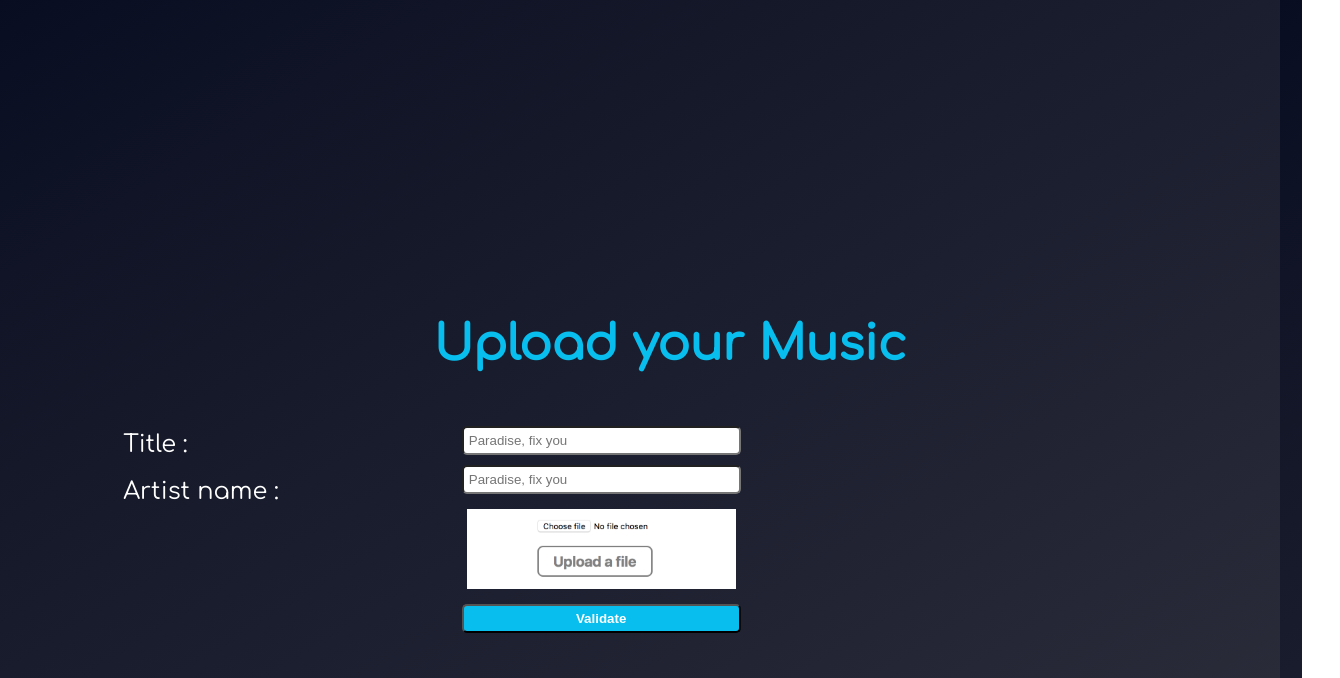
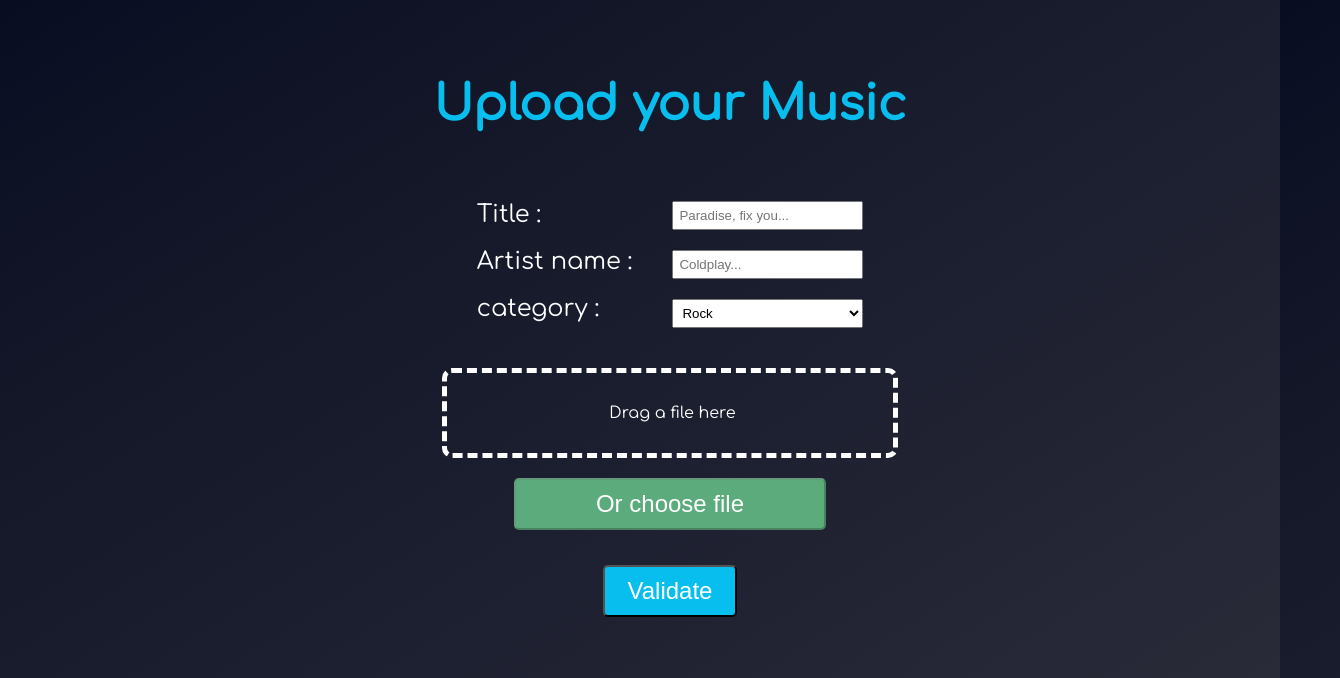
Before and after one commit to Kc-sound/Kc-sound.github.io, a plain HTML site: page pog.html in a window 1280 px wide. Shown: the part 122-800 px from the top of the page, 1340 px wide, since content can reach past the window. Drawn offline with Linux system fonts and the light colour scheme.

Commit message:
upload page

```diff
--- a/css/style.css
+++ b/css/style.css
@@ -23,7 +23,7 @@ body {
 		#292b39
 	);
 }
-#main, #main2 {
+#main {
 	display: flex;
 	height: 100vh;
 	padding: 0 3%;
@@ -31,6 +31,16 @@ body {
 	justify-content: space-between;
 	flex-direction: column;
 }
+
+#main2 {
+	display: flex;
+	height: 100vh;
+	padding: 0 0;
+	background-size: cover;
+	justify-content: space-between;
+	flex-direction: column;
+}
+
 
 #main > *, #main2 > * {
 	padding: 30px;
@@ -240,27 +250,81 @@ nav {
 #champ2  {
 	display: flex;
 	flex-direction: row;
-	width: 60%;
-
+	justify-content: space-between;
 }
 
 
  #main2 > div {
-	 display: flex;
-	justify-content: center;
+	display: flex;
+	align-items: center;
 	flex-direction: column;
 	width: 100%;
+	height: 100vh;
+ }
+
+ #main2 > div > form > button {
+	width: 30%;
+	justify-self: center;
+ }
+
+ #champ3 {
+	 display: flex;
+	 flex-direction: column;
+	 align-items: center;
  }
 
 #partGauche, #partDroite {
 	display: flex;
 	flex-direction: column;
-	width: 40%;
+}
+
+#partDroite * {
+	margin: 10px;
 }
 
 #partGauche  {
 	font-size: 1.5em;
 	color: white;
+}
+
+#validationMus {
+	background-color: var(--main);
+	color: white;
+	font-size: 1.5em;
+	border-radius: 5px;
+	padding: 10px;
+	cursor: pointer;
+}
+
+#rectangle {
+	width: 100%;
+	height: 10vh;
+	border-radius: 10px;
+	border: 5px dashed white;
+	display: flex;
+	justify-content: center;
+	align-items: center;
+	color: white;
+	padding: 0;
+	margin: 0;
+}
+
+#partUpload {
+	width: 100%;
+	display: flex;
+	flex-direction: column;
+	align-items: center;
+}
+
+#uploadFile {
+	background-color: #5CAB7D;
+	color: white;
+	font-size: 1.5em;
+	border-radius: 5px;
+	padding: 10px;
+	cursor: pointer;
+	width: 70%;
+	margin: 20px;
 }
 
 #PopUp {
--- a/pog.html
+++ b/pog.html
@@ -23,17 +23,31 @@
 		</header>
 		<div>
 			<h1>Upload your Music</h1>
-			<form id="champ2">
-				<div id="partGauche">
-					<label>Title : </label>
-					<label>Artist name : </label>
+			<form id="champ3">
+				<div id="champ2">
+					<div id="partGauche">
+						<label>Title : </label>
+						<label>Artist name : </label>
+						<label>category : </label>
+					</div>
+					<div id="partDroite">
+						<input class="champLog" type="text" placeholder="Paradise, fix you..." required minlength="4" maxlength="15"/>
+						<input class="champLog" type="text" placeholder="Coldplay..." required minlength="4" maxlength="15"/>
+						<select name="" id="">
+							<option value="">Rock</option>
+							<option value="">Jazz</option>
+							<option value="">Pop</option>
+							<option value="">Punk</option>
+							<option value="">Heavy metal</option>
+							<option value="">Rap</option>
+						</select>
+					</div>
 				</div>
-				<div id="partDroite">
-					<input id="champLog" type="text" placeholder="Paradise, fix you" required minlength="4" maxlength="15"/>
-					<input id="champLog" type="text" placeholder="Paradise, fix you" required minlength="4" maxlength="15"/>
-					<img src="images/upload.png" alt="">
-					<button id="validation" type="submit">Validate</button>
+				<div id="partUpload">
+					<div id="rectangle"><p>Drag a file here</p></div>
+					<button id="uploadFile" disabled>Or choose file</button>
 				</div>
+				<button id="validationMus" type="submit">Validate</button>
 			</form>
 		</div>
 	</section>
```
